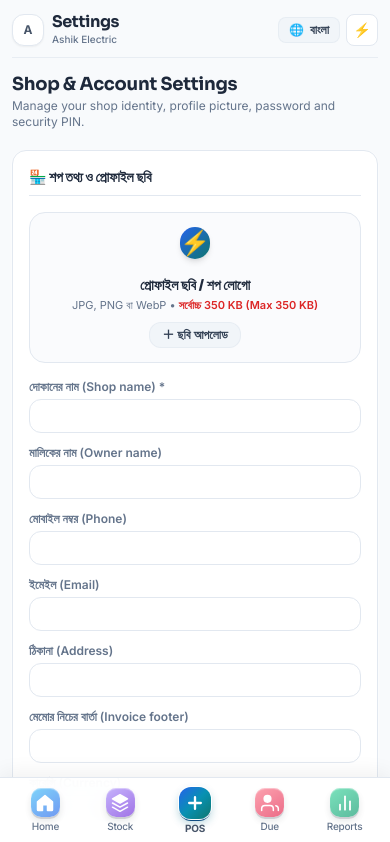
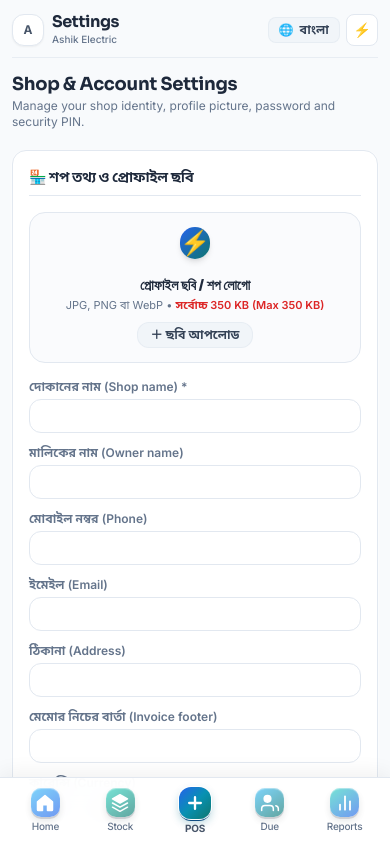
Before and after one commit to abdulmalekjillhazz/Hisab, a Next.js app: page /profile in a window 390 px wide. Shown: the top 842 px of the page. Built offline with nearby package versions, Linux system fonts and the light colour scheme; no server answers.

Commit message:
Refine color palette and Bengali typography

```diff
--- a/app/globals.css
+++ b/app/globals.css
@@ -24,6 +24,16 @@ h1, h2, h3, h4, h5, h6 {
 
 button, input, select, textarea {
   font: inherit;
+}
+
+:focus-visible {
+  outline: 3px solid rgba(15, 118, 110, .55);
+  outline-offset: 2px;
+}
+
+.field:focus-visible {
+  border-color: #0f766e;
+  outline-color: rgba(15, 118, 110, .32);
 }
 
 button {
@@ -64,11 +74,11 @@ button {
   transition: transform .18s ease, opacity .18s ease, box-shadow .18s ease;
 }
 .bottom-nav-icon svg { filter: brightness(0) invert(1); }
-.bottom-nav-icon.is-active { opacity: 1; transform: translateY(-2px); outline: 3px solid #22c55e; outline-offset: 2px; box-shadow: inset 0 1px 1px rgba(255, 255, 255, .5), 0 3px 0 rgba(15, 23, 42, .24), 0 6px 10px rgba(15, 23, 42, .2), 0 0 9px rgba(34, 197, 94, .65); }
+.bottom-nav-icon.is-active { opacity: 1; transform: translateY(-2px); outline: 3px solid rgba(15, 118, 110, .35); outline-offset: 2px; box-shadow: inset 0 1px 1px rgba(255, 255, 255, .5), 0 3px 0 rgba(15, 23, 42, .2), 0 5px 9px rgba(15, 23, 42, .14); }
 .bottom-nav-icon-home { background: linear-gradient(145deg, #38bdf8, #2563eb); }
-.bottom-nav-icon-products { background: linear-gradient(145deg, #a78bfa, #6d28d9); }
-.bottom-nav-icon-customers { background: linear-gradient(145deg, #fb7185, #e11d48); }
-.bottom-nav-icon-reports { background: linear-gradient(145deg, #34d399, #059669); }
+.bottom-nav-icon-products { background: linear-gradient(145deg, #2dd4bf, #0f766e); }
+.bottom-nav-icon-customers { background: linear-gradient(145deg, #38bdf8, #0f766e); }
+.bottom-nav-icon-reports { background: linear-gradient(145deg, #2dd4bf, #2563eb); }
 
 /* High-contrast icon actions for fast POS use on touch screens. */
 .sales-action-icon {
@@ -83,14 +93,14 @@ button {
 }
 .sales-action-icon:active { transform: translateY(2px); box-shadow: none; }
 .sales-action-icon-new { background: linear-gradient(145deg, #38bdf8, #2563eb); box-shadow: 0 4px 0 #1d4ed8, 0 8px 14px rgba(37, 99, 235, .28); }
-.sales-action-icon-invoice { background: linear-gradient(145deg, #ede9fe, #ddd6fe); box-shadow: 0 2px 0 #c4b5fd, 0 4px 8px rgba(109, 40, 217, .14); }
+.sales-action-icon-invoice { background: linear-gradient(145deg, #ccfbf1, #99f6e4); box-shadow: 0 2px 0 #5eead4, 0 4px 8px rgba(15, 118, 110, .14); }
 .sales-action-icon-return { background: linear-gradient(145deg, #fb7185, #dc2626); color: #fff; box-shadow: 0 3px 0 #991b1b, 0 6px 12px rgba(220, 38, 38, .32); }
 .sales-action-icon-sm { height: 36px; width: 38px; border-radius: 11px; font-size: 18px; }
 
 .icon-action { display: inline-grid; height: 32px; width: 32px; place-items: center; border-radius: 9px; font-size: 16px; font-weight: 800; transition: transform .16s ease, box-shadow .16s ease; }
 .icon-action:active { transform: translateY(2px); box-shadow: none; }
 .icon-action-stock { background: linear-gradient(145deg, #6ee7b7, #16a34a); color: #fff; box-shadow: 0 3px 0 #15803d, 0 6px 12px rgba(22, 163, 74, .28); }
-.icon-action-edit { background: linear-gradient(145deg, #c4b5fd, #7c3aed); color: #fff; box-shadow: 0 3px 0 #5b21b6, 0 6px 12px rgba(124, 58, 237, .25); }
+.icon-action-edit { background: linear-gradient(145deg, #60a5fa, #2563eb); color: #fff; box-shadow: 0 3px 0 #1d4ed8, 0 6px 12px rgba(37, 99, 235, .22); }
 .icon-action-delete { background: linear-gradient(145deg, #fb7185, #dc2626); color: #fff; box-shadow: 0 3px 0 #991b1b, 0 6px 12px rgba(220, 38, 38, .32); }
 .icon-action-page { background: linear-gradient(145deg, #e0f2fe, #93c5fd); color: #1d4ed8; box-shadow: 0 2px 0 #60a5fa, 0 4px 8px rgba(37, 99, 235, .18); }
 
@@ -99,7 +109,7 @@ button {
 .product-action:active { transform: scale(.94); }
 .product-action-add { height: 32px; width: 32px; border-color: #bfdbfe; background: #eff6ff; color: #2563eb; font-size: 19px; }
 .product-action-stock { color: #15803d; }
-.product-action-edit { color: #6d28d9; }
+.product-action-edit { color: #1d4ed8; }
 .product-action-delete { border-color: #fecaca; background: #fffafa; color: #dc2626; }
 .product-action-page { height: 30px; width: 30px; background: #f8fafc; color: #475569; }
 
@@ -114,13 +124,13 @@ button {
     @apply btn bg-blue text-white hover:bg-blue/90 shadow-sm;
   }
   .btn-accent {
-    @apply btn bg-sand text-white hover:bg-sand/90 shadow-sm;
+    @apply btn bg-sand text-slate-950 hover:bg-amber-400 shadow-sm;
   }
   .btn-soft {
     @apply btn bg-slate-100 text-slate-700 hover:bg-slate-200 border border-slate-200/60;
   }
   .field {
-    @apply w-full rounded-xl border border-line bg-white px-3 py-2 sm:py-2.5 text-xs sm:text-sm text-ink outline-none transition focus:border-blue focus:ring-1 focus:ring-blue/30;
+    @apply w-full rounded-xl border border-line bg-white px-3 py-2 sm:py-2.5 text-xs sm:text-sm text-ink placeholder:text-slate-400 outline-none transition focus:border-teal focus:ring-2 focus:ring-teal/20;
   }
   .table-wrap {
     @apply overflow-auto rounded-xl border border-line;
@@ -144,3 +154,12 @@ button {
     @apply inline-flex items-center rounded-full px-2 py-0.5 text-[11px] font-bold;
   }
 }
+
+@media (prefers-reduced-motion: reduce) {
+  *, *::before, *::after {
+    scroll-behavior: auto !important;
+    animation-duration: .01ms !important;
+    animation-iteration-count: 1 !important;
+    transition-duration: .01ms !important;
+  }
+}
--- a/app/layout.tsx
+++ b/app/layout.tsx
@@ -1,5 +1,5 @@
 import type { Metadata, Viewport } from 'next';
-import { Inter, Sora, JetBrains_Mono } from 'next/font/google';
+import { Inter, Sora, JetBrains_Mono, Noto_Sans_Bengali } from 'next/font/google';
 import './globals.css';
 import { Providers } from '@/components/providers';
 
@@ -21,6 +21,12 @@ const mono = JetBrains_Mono({
   display: 'swap',
 });
 
+const bengali = Noto_Sans_Bengali({
+  subsets: ['bengali', 'latin'],
+  variable: '--font-bengali',
+  display: 'swap',
+});
+
 export const viewport: Viewport = {
   width: 'device-width',
   initialScale: 1,
@@ -36,7 +42,7 @@ export const metadata: Metadata = {
 
 export default function RootLayout({ children }: { children: React.ReactNode }) {
   return (
-    <html lang="en" className={`${inter.variable} ${sora.variable} ${mono.variable}`} suppressHydrationWarning>
+    <html lang="en" className={`${inter.variable} ${sora.variable} ${mono.variable} ${bengali.variable}`} suppressHydrationWarning>
       <body className="font-sans antialiased bg-bg text-ink selection:bg-teal selection:text-white">
         <Providers>{children}</Providers>
       </body>
--- a/tailwind.config.ts
+++ b/tailwind.config.ts
@@ -29,8 +29,8 @@ const config: Config = {
         sidebar: '#0F172A',     // Slate 900 - Premium dark
       },
       fontFamily: {
-        sans: ['var(--font-inter)', 'ui-sans-serif', 'system-ui', 'sans-serif'],
-        heading: ['var(--font-sora)', 'ui-sans-serif', 'system-ui', 'sans-serif'],
+        sans: ['var(--font-inter)', 'var(--font-bengali)', 'ui-sans-serif', 'system-ui', 'sans-serif'],
+        heading: ['var(--font-sora)', 'var(--font-bengali)', 'var(--font-inter)', 'sans-serif'],
         mono: ['var(--font-mono)', 'monospace'],
       },
       boxShadow: {
```
